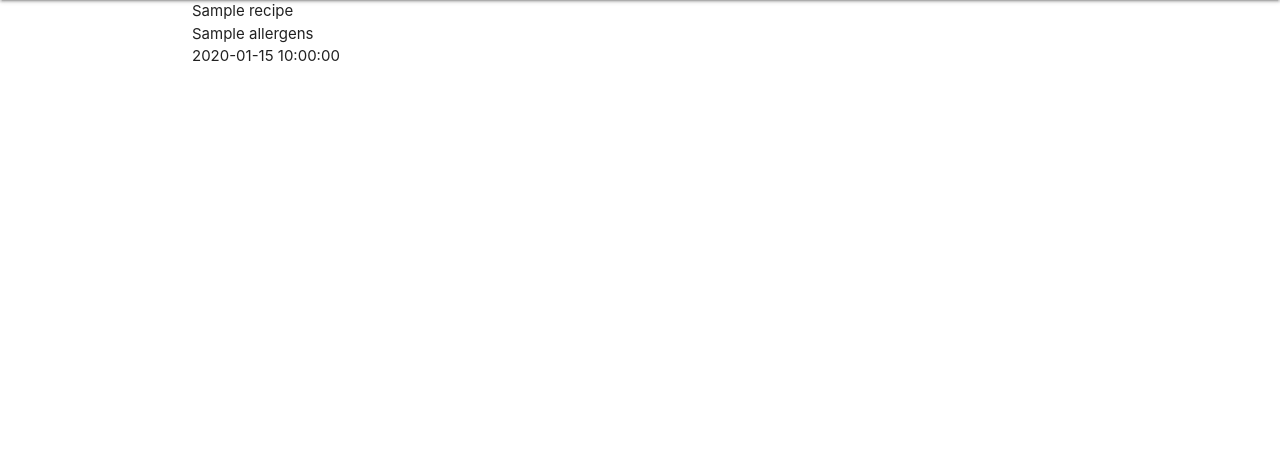
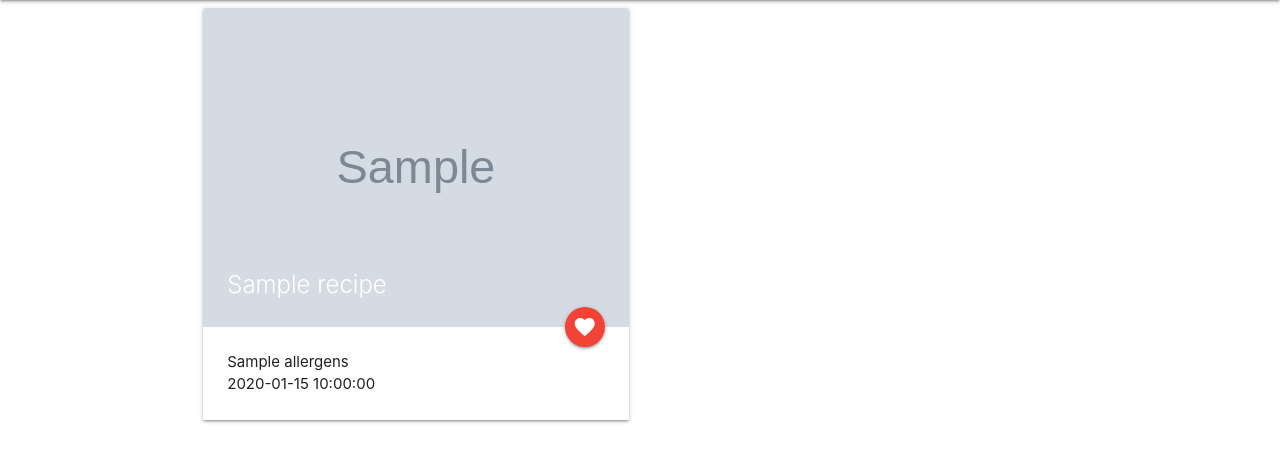
Before and after one commit to BonnieMcb/recipease, a Flask app: page /recipes in a window 1280 px wide. Shown: the part 64-526 px from the top of the page. Run offline with Flask 2, Linux system fonts and the light colour scheme; grey boxes marked "Sample" are stand-in pictures; a database or web service that is not in the repository returns one stand-in record (values such as "Sample title"); some libraries are stand-ins or nearby versions.

Commit message:
Add recipe card display on recipes page

```diff
--- a/templates/login.html
+++ b/templates/login.html
@@ -43,4 +43,8 @@
         </div>
     </div>
 
+    <div>
+        <img src="{{ url_for('static', filename='images/breakfast.png') }}">
+    </div>
+
 {% endblock %}
--- a/templates/recipes.html
+++ b/templates/recipes.html
@@ -2,10 +2,26 @@
 {% block content %}
 
     {% for recipes in recipes %}
-        {{ recipes.recipe_name }}<br>
-        {{ recipes.allergens }}<br>
-        {{ recipes.time }}<br>
+        <div class="row">
+            <div class="col s12 m6">
+                <div class="card">
+                    <div class="card-image">
 
+                        <img src={{ recipes.image }} >
+                        <span class="card-title">{{ recipes.recipe_name }}</span>
+                        <a class="btn-floating halfway-fab waves-effect waves-light red"><i class="material-icons">favorite</i></a>
+                    </div>
+                    <div class="card-content">
+                        {{ recipes.allergens }}<br>
+                        {{ recipes.time }}<br>
+                    </div>
+                </div>
+            </div>
+        </div>
     {% endfor %}
 
+   <!-- "https://cdn.pixabay.com/photo/2020/08/17/22/00/porridge-5496533_960_720.jpg" -->
+
+
+
 {% endblock %}
```
Also changed, not shown: README.md, static/images/breakfast.png (added).
